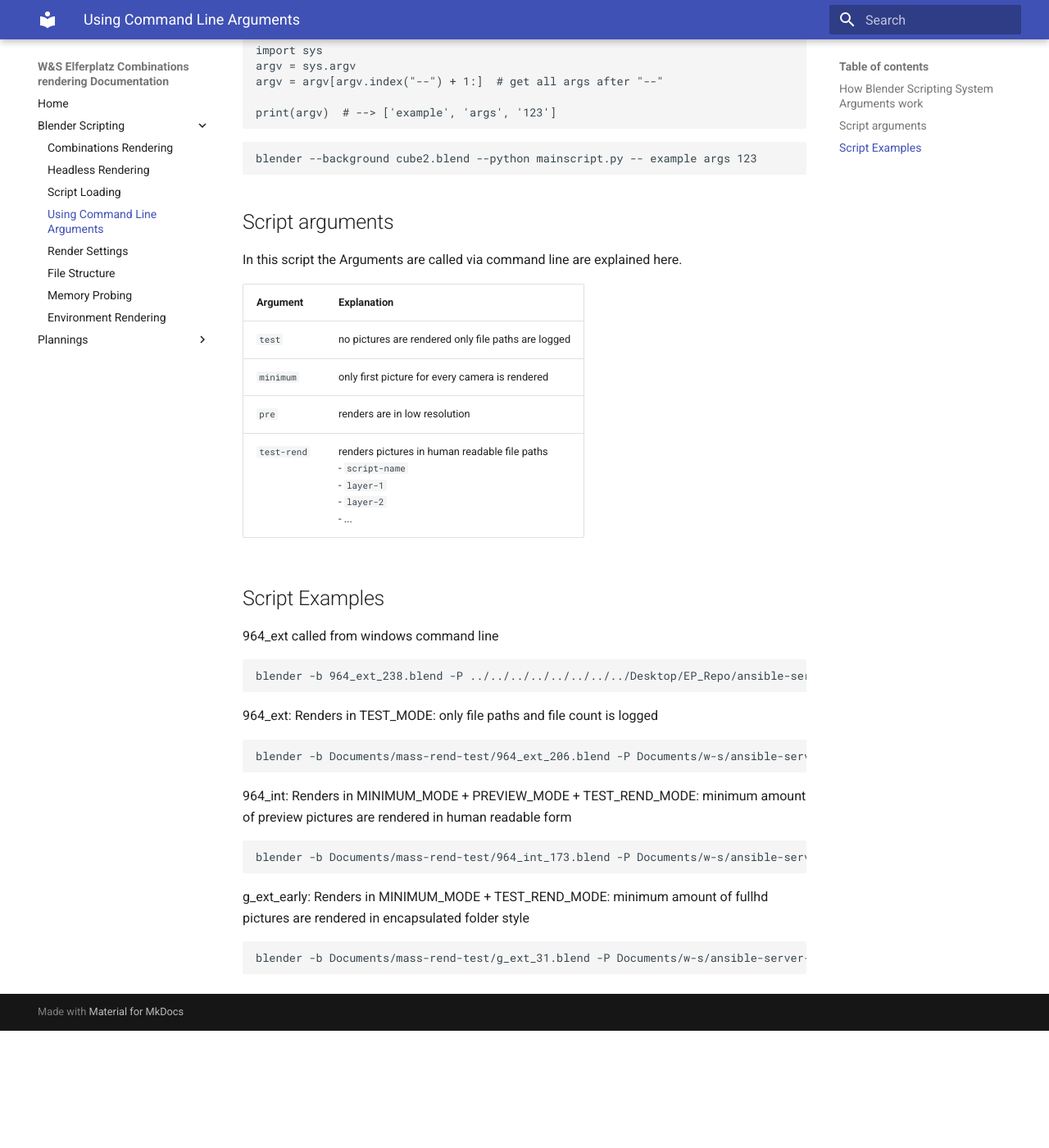
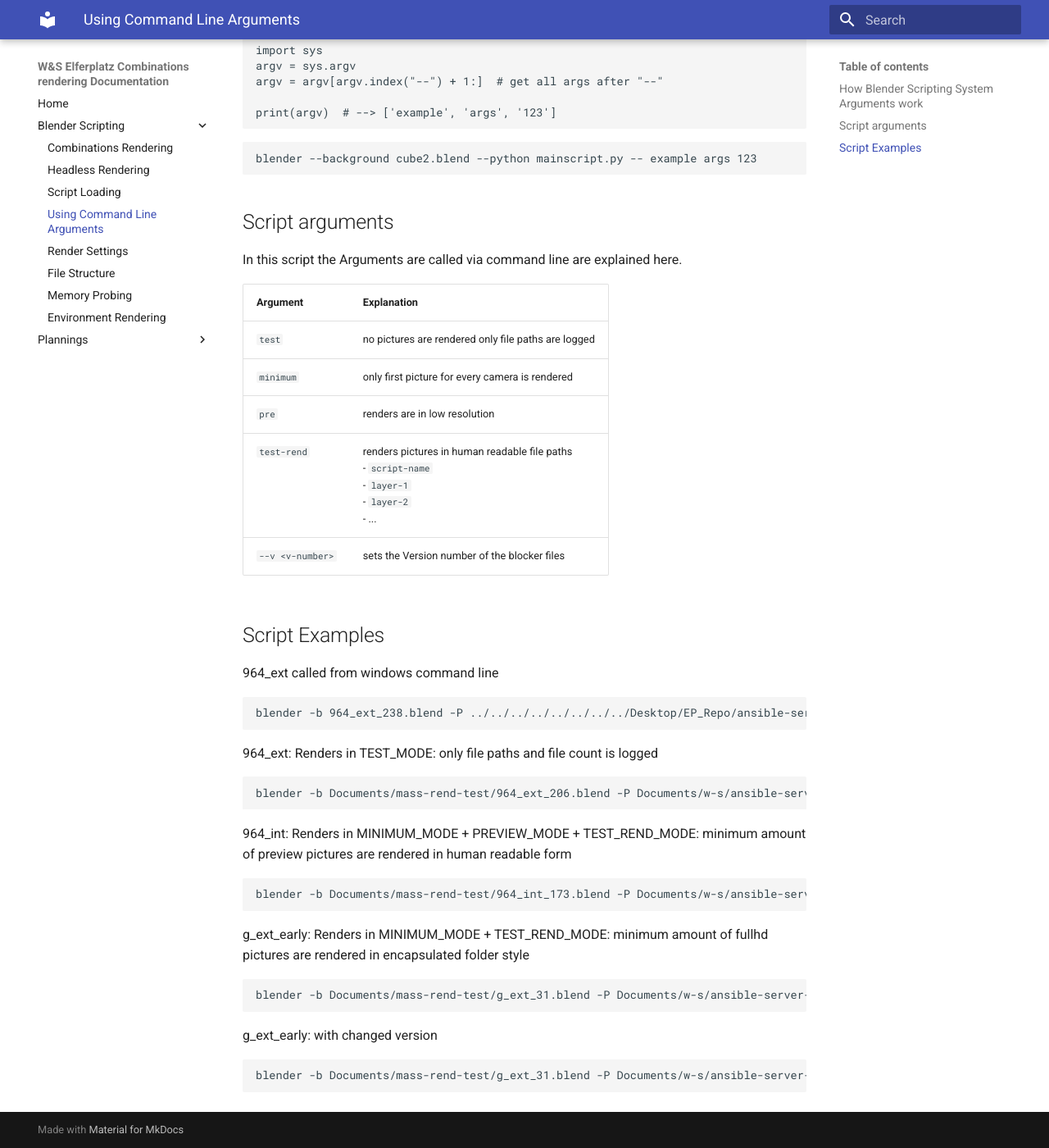
Before and after one commit to Levartar/Blender-scripting-documentation, an MkDocs documentation site: the page built from docs/Blender Scripting/Using command line arguments.md, in a window 1280 px wide and 1400 px high, scrolled down 231 px. Shown: the whole window at 82% size. Built offline with MkDocs 1.6.1 and Material for MkDocs 9.7.7, drawn with Linux system fonts in a browser that asks for light colours; before the commit the page ends 1488 px from its top, so only the background shows below that.

Commit message:
update version control toggle

````diff
--- a/docs/Blender Scripting/Using command line arguments.md
+++ b/docs/Blender Scripting/Using command line arguments.md
@@ -16,12 +16,14 @@
 ## Script arguments
 In this script the Arguments are called via command line are explained here.
 
-| Argument    | Explanation                                                                                                   |
-| ----------- | ------------------------------------------------------------------------------------------------------------- |
-| `test`      | no pictures are rendered only file paths are logged                                                           |
-| `minimum`   | only first picture for every camera is rendered                                                               |
-| `pre`       | renders are in low resolution                                                                                 |
-| `test-rend` | renders pictures in human readable file paths<br>- `script-name`<br>  - `layer-1`<br>  - `layer-2`<br>  - ... |
+| Argument         | Explanation                                                                                                   |
+| ---------------- | ------------------------------------------------------------------------------------------------------------- |
+| `test`           | no pictures are rendered only file paths are logged                                                           |
+| `minimum`        | only first picture for every camera is rendered                                                               |
+| `pre`            | renders are in low resolution                                                                                 |
+| `test-rend`      | renders pictures in human readable file paths<br>- `script-name`<br>  - `layer-1`<br>  - `layer-2`<br>  - ... |
+| `--v <v-number>` | sets the Version number of the blocker files                                                                  |
+
 
 ## Script Examples
 964_ext called from windows command line
@@ -43,3 +45,8 @@
 ```Terminal
 blender -b Documents/mass-rend-test/g_ext_31.blend -P Documents/w-s/ansible-server-management/roles/blender_scripting/files/g_ext_early.py test min
 ```
+
+g_ext_early: with changed version
+```Terminal
+blender -b Documents/mass-rend-test/g_ext_31.blend -P Documents/w-s/ansible-server-management/roles/blender_scripting/files/g_ext_early.py --v 4
+```
````
